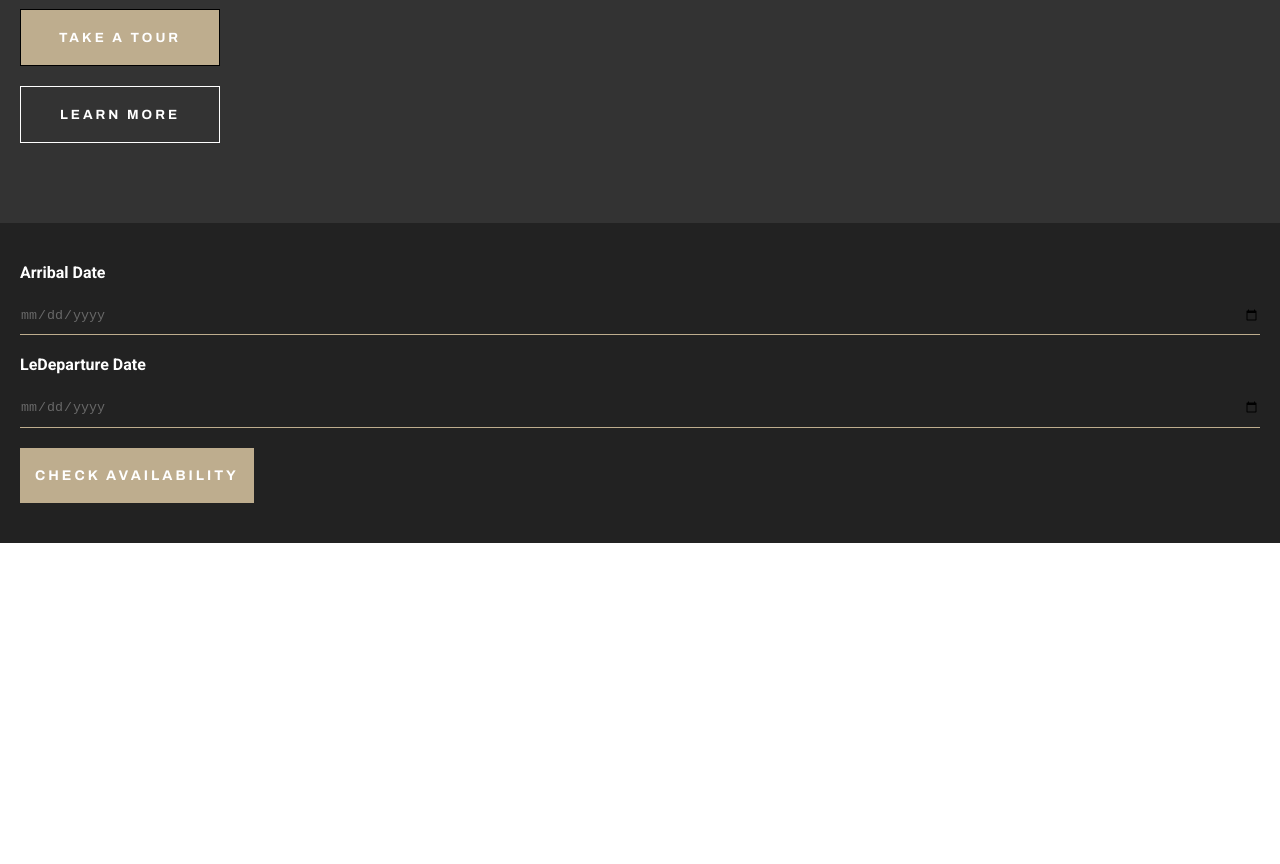
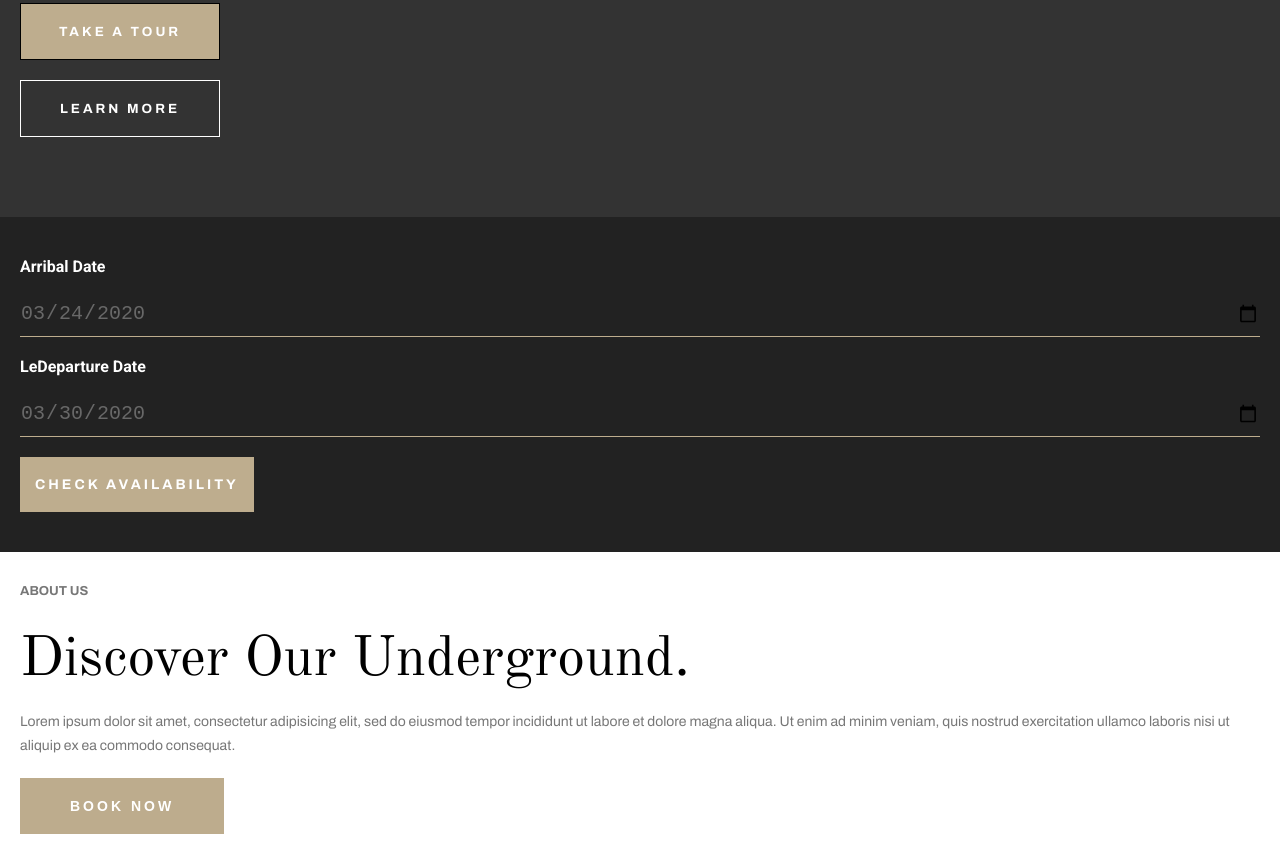
Before and after one commit to danipoav/Miranda-Hotel, a plain HTML site: page home.html in a window 1280 px wide. Shown: the part 303-1167 px from the top of the page. Before the commit the page ends 846 px from the top, so only its background shows below. Drawn offline with nearby package versions, Linux system fonts and the light colour scheme; a web font is replaced by a local one.

Commit message:
Addin part os the section about and creating styles

```diff
--- a/home.html
+++ b/home.html
@@ -10,8 +10,7 @@
 
 <body>
     <header class="header">
-
-        <div class="header__nav">
+        <nav class="header__nav">
             <img class="header__nav--menu" src="images/nav.png" alt="navIcon">
             <div class="header__nav__logo">
                 <h1>H</h1>
@@ -23,26 +22,38 @@
                 <img src="images/person.png" alt="person">
                 <img src="images/search.png" alt="search">
             </div>
-        </div>
+        </nav>
 
-        <div class="header__content">
+        <section class="header__content">
             <h2>THE ULTIMATE LUXURY EXPERIENCE</h2>
             <h1>The Perfect Base For You</h1>
             <div class="header__content__buttons">
                 <button class="button veige">TAKE A TOUR</button>
                 <button class="button">LEARN MORE</button>
             </div>
-        </div>
+        </section>
 
-        <div class="header__form">
+        <section class="header__form">
             <label class="header__form--title" for="date">Arribal Date</label>
-            <input type="date" name="date">
+            <input type="date" name="date" value="2020-03-24">
             <label class="header__form--title" for="date">LeDeparture Date</label>
-            <input type="date" name="date">
+            <input type="date" name="date" value="2020-03-30">
             <button class="button">CHECK AVAILABILITY</button>
-        </div>
+        </section>
+    </header>
 
-    </header>
+    <main>
+        <section class="about">
+            <h2 class="about--subtitle">ABOUT US</h2>
+            <h1 class="about--title">Discover Our Underground.</h1>
+            <p class="about--text">Lorem ipsum dolor sit amet, consectetur adipisicing elit, sed do eiusmod tempor
+                incididunt ut labore et
+                dolore magna aliqua. Ut enim ad minim veniam, quis nostrud exercitation ullamco laboris nisi ut aliquip
+                ex ea commodo consequat.
+            </p>
+            <button class="about--button">BOOK NOW</button>
+        </section>
+    </main>
 </body>
 
 </html>
--- /dev/null
+++ b/styles/_about.scss
@@ -0,0 +1,39 @@
+.about {
+    padding: 30px 20px;
+
+    &--subtitle {
+        font-family: "Archivo", sans-serif;
+        font-size: 13px;
+        font-weight: 700;
+        line-height: 18px;
+        color: #777777;
+        margin-bottom: 30px;
+    }
+
+    &--title {
+        font-family: "Old Standard TT", serif;
+        font-size: 56px;
+        font-weight: 400;
+        line-height: 60px;
+        margin-bottom: 20px;
+    }
+
+    &--text {
+        font-family: "Archivo", sans-serif;
+        font-weight: 400;
+        color: #777777;
+        font-size: 14px;
+        margin-bottom: 20px;
+        line-height: 24px;
+    }
+
+    &--button {
+        background-color: #BDAC8D;
+        color: white;
+        font-weight: 700;
+        font-size: 14px;
+        padding: 20px 50px;
+        letter-spacing: 3px;
+        border: none;
+    }
+}
--- a/styles/_home.scss
+++ b/styles/_header.scss
@@ -112,6 +112,7 @@
             margin-bottom: 20px;
             outline: none;
             padding: 10px 0;
+            font-size: 20px;
         }
 
         .button {
--- a/styles/styles.scss
+++ b/styles/styles.scss
@@ -1,6 +1,7 @@
 @import url('https://fonts.googleapis.com/css2?family=Archivo:ital,wght@0,100..900;1,100..900&family=Cutive&family=Electrolize&family=Gurajada&family=Open+Sans:ital,wght@0,300..800;1,300..800&display=swap');
 @import url('https://fonts.googleapis.com/css2?family=Archivo:ital,wght@0,100..900;1,100..900&family=Cutive&family=Electrolize&family=Gurajada&family=Old+Standard+TT:ital,wght@0,400;0,700;1,400&family=Open+Sans:ital,wght@0,300..800;1,300..800&display=swap');
 @import url('https://fonts.googleapis.com/css2?family=Archivo:ital,wght@0,100..900;1,100..900&family=Cutive&family=Electrolize&family=Gurajada&family=Old+Standard+TT:ital,wght@0,400;0,700;1,400&family=Open+Sans:ital,wght@0,300..800;1,300..800&family=Roboto:ital,wght@0,100;0,300;0,400;0,500;0,700;0,900;1,100;1,300;1,400;1,500;1,700;1,900&display=swap');
+
 html,
 * {
     box-sizing: border-box;
@@ -12,4 +13,5 @@ body {
     min-width: 320px
 }
 
-@import "home.scss"
+@import "header.scss";
+@import "about.scss"
```
Also changed, not shown: styles/styles.css, 1 other file.
